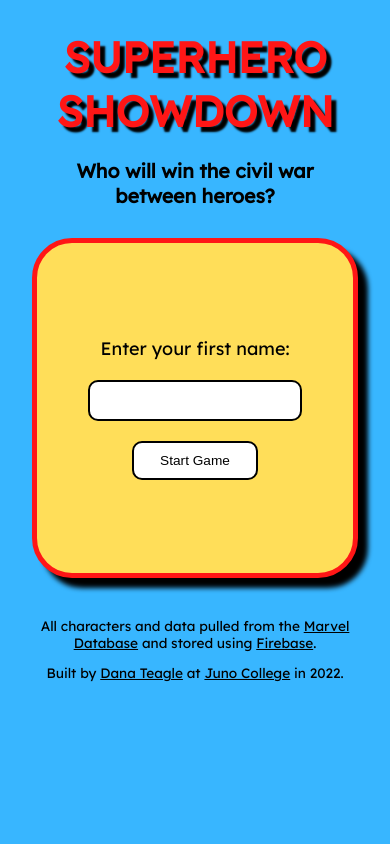
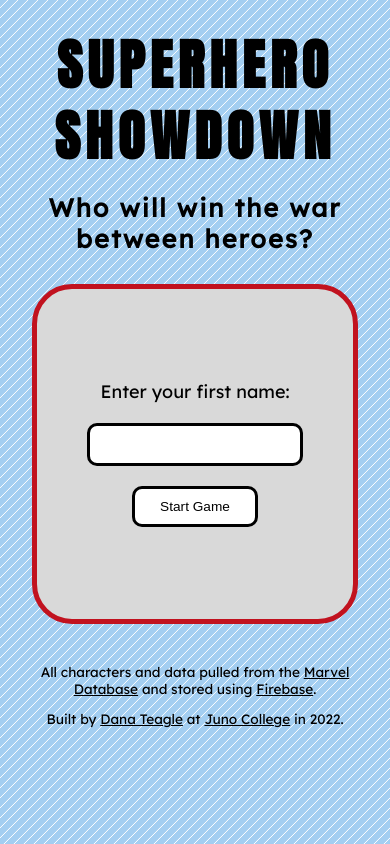
Before and after one commit to torontopubliclibra/superhero-showdown, a React (Create React App) app: page / in a window 390 px wide. Built offline with nearby package versions, Linux system fonts and the light colour scheme; no server answers; the database is empty.

Commit message:
updated styles and removed random phrase function

```diff
--- a/public/index.html
+++ b/public/index.html
@@ -7,7 +7,7 @@
     <meta name="theme-color" content="#000000" />
     <link rel="preconnect" href="https://fonts.googleapis.com">
     <link rel="preconnect" href="https://fonts.gstatic.com" crossorigin>
-    <link href="https://fonts.googleapis.com/css2?family=Lexend&display=swap" rel="stylesheet">
+    <link href="https://fonts.googleapis.com/css2?family=Lexend&&family=Anton&display=swap" rel="stylesheet">
     <meta
       name="description"
       content="Web site created using create-react-app"
--- a/src/App.css
+++ b/src/App.css
@@ -24,24 +24,27 @@ header {
 }
 
 header h1 {
+  font-family: 'Anton', sans-serif;
   font-size: 75px;
+  line-height: 1.3;
   margin: 0;
   padding: 10px 0px;
-  color: #ff1616;
-  text-shadow: 5px 5px 2px #000;
   text-transform: uppercase;
+  letter-spacing: 0.1em;
+  color: #000;
 }
 
 header h2 {
   font-size: 30px;
   margin: 0;
   padding: 10px 0px;
+  letter-spacing: 0.08em;
+  color: #000;
 }
 
 main {
-  background-color: #ffde59;
-  border: solid #ff1616 5px;
-  box-shadow: 10px 10px 5px #000;
+  background-color: #d9d9d9;
+  border: solid #c1121f 5px;
   border-radius: 40px;
   display: flex;
   width: 90%;
@@ -74,7 +77,7 @@ main {
   width: 90%;
   padding: 10px;
   font-size: 15px;
-  border: solid #000 2px;
+  border: solid #000 3px;
   border-radius: 10px;
 }
 
@@ -92,7 +95,7 @@ main {
 
 .gameText {
   position: absolute;
-  top: 75px;
+  top: 50px;
   left: 50%;
   transform: translateX(-50%);
   width: 25%;
@@ -106,7 +109,7 @@ main {
   flex-direction: column;
   gap: 10px;
   padding: 0 40px;
-  padding-bottom: 75px;
+  padding-bottom: 50px;
 }
 
 .gameArea p {
@@ -126,9 +129,9 @@ main {
 }
 
 .gameText h4 {
-  font-size: 48px;
-  color: #ff1616;
-  text-shadow: 3px 3px 2px #000;
+  font-family: 'Anton', sans-serif;
+  font-size: 68px;
+  color: #000;
   margin: 0 auto;
 }
 
@@ -143,7 +146,7 @@ main {
   width: 100%;
   padding: 5px 10px;
   font-size: 15px;
-  border: solid #000 2px;
+  border: solid #000 3px;
   border-radius: 10px;
 }
 
@@ -152,13 +155,14 @@ main {
 }
 
 .pot {
-  color: #fff;
-  background-color: #000;
-  width: 95%;
+  color: #000;
+  background-color: #fff;
+  width: 90%;
   margin: 0 auto;
   padding: 10px;
-  border: solid #ff1616 3px;
+  border: solid #c1121f 3px;
   border-radius: 10px;
+  order: -1;
 }
 
 .gameOver {
@@ -181,8 +185,7 @@ main {
 
 .gameOver ol {
   background-color: #fff;
-  border: solid #000 3px;
-  box-shadow: 6px 6px 3px #ff1616;
+  border: solid #c1121f 3px;
   border-radius: 10px;
   padding: 20px 0px;
   margin: 20px 0px;
@@ -203,22 +206,12 @@ main {
   padding: 10px;
   font-size: 20px;
   background-color: #fff;
-  border: solid #000 2px;
-  transition: box-shadow 0.2s;
+  border: solid #000 3px;
 }
 
 .button:hover {
   cursor: pointer;
-  box-shadow: 2px 2px 1px #ff1616;
-}
-
-.phrase {
-  color: #000;
-  background-color: #fff;
-  border: solid #ff1616 4px;
-  box-shadow: 6px 6px 3px #000 ;
-  padding: 4px;
-  margin-top: 75px;
+  transform: scale(0.95);
 }
 
 .gameArea form button {
@@ -238,9 +231,9 @@ main {
   position: relative;
   color: #fff;
   animation: fadeIn 0.5s;
-  box-shadow: 7px 7px 3px #000;
   overflow: hidden;
   z-index: 0;
+  border: solid #000 4px;
 }
 
 .playerCard img,
@@ -300,13 +293,7 @@ footer p a {
   color: #000;
 }
 footer p a:hover {
-  color: #ff1616;
-}
-
-@media screen and (max-width: 1600px){
-  .phrase {
-      display: none;
-    }
+  color: #c1121f;
 }
 
 @media screen and (max-width: 1200px){
@@ -359,13 +346,23 @@ footer p a:hover {
     width: 90%;
     display: flex;
     flex-flow: row wrap;
+    justify-content: flex-end;
   }
   .playerCard, .computerCard {
     width: 60%;
   }
+  .playerHand .deck {
+    border-left: none;
+  }
+  .computerHand .deck {
+    border-right: none;
+  }
   .deck {
-    width: 40%;
+    width: 25%;
+    padding: 20px 0px;
     font-size: 25px;
+    background-color: #fff;
+    border: solid #000 4px;
   }
   .gameArea {
     order: 4;
@@ -455,10 +452,10 @@ footer p a:hover {
     padding: 20px;
   }
   header h1 {
-    font-size: 11vw;
+    font-size: 14vw;
   }
   header h2 {
-    font-size: 5vw;
+    font-size: 6.5vw;
   }
   .button {
     font-size: 3.5vw;
@@ -560,6 +557,9 @@ footer p a:hover {
     font-size: 2.8vw;
   }
   .deck {
+    padding: 0;
+    background-color: initial;
+    border: none;
     margin: 10px 0px !important;
     width: 30% !important;
     text-align: right !important;
--- a/src/App.js
+++ b/src/App.js
@@ -7,12 +7,12 @@ function App() {
       <div className="wrapper">
         <header>
           <h1>Superhero Showdown</h1>
-          <h2>Who will win the civil war between heroes?</h2>
+          <h2>Who will win the war between heroes?</h2>
         </header>
         <Main />
         <footer>
-          <p>All characters and data pulled from the <a href="https://marvel.fandom.com/wiki/Marvel_Database">Marvel Database</a> and stored using <a href="https://firebase.google.com/">Firebase</a>.</p>
-          <p>Built by <a href="https://danateagle.com" target="_blank">Dana Teagle</a> at <a href="https://junocollege.com" target="_blank">Juno College</a> in 2022.</p>
+          <p>All characters and data pulled from the <a href="https://marvel.fandom.com/wiki/Marvel_Database" target="_blank" rel="noreferrer">Marvel Database</a> and stored using <a href="https://firebase.google.com/" target="_blank" rel="noreferrer">Firebase</a>.</p>
+          <p>Built by <a href="https://danateagle.com" target="_blank" rel="noreferrer">Dana Teagle</a> at <a href="https://junocollege.com" target="_blank" rel="noreferrer">Juno College</a> in 2022.</p>
         </footer>
       </div>
     </div>
--- a/src/Game.js
+++ b/src/Game.js
@@ -18,29 +18,7 @@ const Game = (props) => {
     const [ gameOver, setGameOver ] = useState(false);
     const [ displayCompStats, setDisplayCompStats ] = useState(false);
     const [ player, setPlayer ] = useState("");
-    const [ recentPlayers, setRecentPlayers ] = useState([])
-    const [ phrase, setPhrase ] = useState("You'll never take me alive");
-
-    const randomize = (array) => {
-        const randomIndex = Math.floor(Math.random() * array.length);
-        const item = array[randomIndex];
-        return item;
-    }
-
-    const phrases = [
-        "You'll never take me alive",
-        "Watch your back",
-        "You won't see this one coming",
-        "Don't test me",
-        "You won't like me when I'm angry",
-        "I can do this all day",
-        "We're in the endgame now",
-        "I'll do whatever it takes to beat you",
-        "I wouldn't underestimate me if I were you",
-        "Stay out of my way",
-        "I'm the best there is at what I do",
-        "It's clobberin' time"
-    ]
+    const [ recentPlayers, setRecentPlayers ] = useState([]);
 
     useEffect(() => {
 
@@ -84,9 +62,6 @@ const Game = (props) => {
 
     const checkStats = (event) => {
         event.preventDefault();
-
-        let randomPhrase = randomize(phrases);
-        setPhrase(randomPhrase);
 
         if (statChoice){
             const playerStat = playerDeck[0].data[statChoice];
@@ -181,20 +156,19 @@ const Game = (props) => {
                 ? <>
                     <div className="gameText">
                         <h4>VERSUS</h4>
-                        <p className="phrase">{computerDeck[0].data.name} says "{phrase}, {playerDeck[0].data.name}."</p>
                     </div>
                     <div className="gameArea">
                         <form>
-                            <label htmlFor="statistics">Select the statistic that you think will beat your opponent:</label>
+                            <label htmlFor="statistics">Pick the statistic that you think will beat your opponent:</label>
                             <select id="statistics" onChange={handleInputChange}>
-                                <option value="" default>Select a statistic:</option>
+                                <option value="" default>Select a stat:</option>
                                 <option value="int" default>Intelligence</option>
                                 <option value="str">Strength</option>
                                 <option value="spd">Speed</option>
                                 <option value="dur">Durability</option>
                                 <option value="fig">Fighting</option>
                             </select>
-                            <button className="button" onClick={checkStats}>Submit</button>
+                            <button className="button" onClick={checkStats}>Fight</button>
                         </form>
                         {
                             pot.length > 0
--- a/src/index.css
+++ b/src/index.css
@@ -2,7 +2,8 @@ body {
   margin: 0;
   -webkit-font-smoothing: antialiased;
   -moz-osx-font-smoothing: grayscale;
-  background-color: #38b6ff;
+  background-color: #a3cef1;
+  background: repeating-linear-gradient(135deg, #fff 0, #fff 5%, #a3cef1 0, #a3cef1 50%) 0 / 10px 10px;
   font-size: 18px;
 }
 
```
